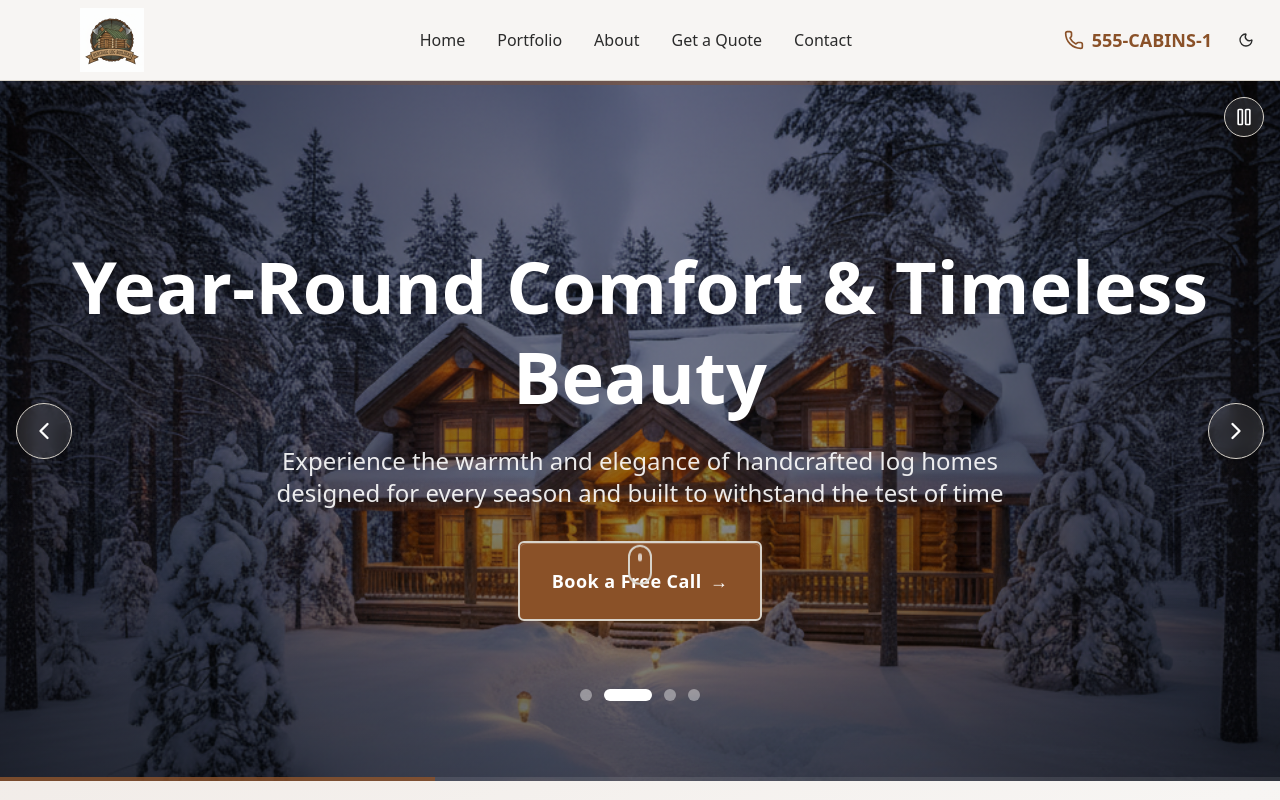
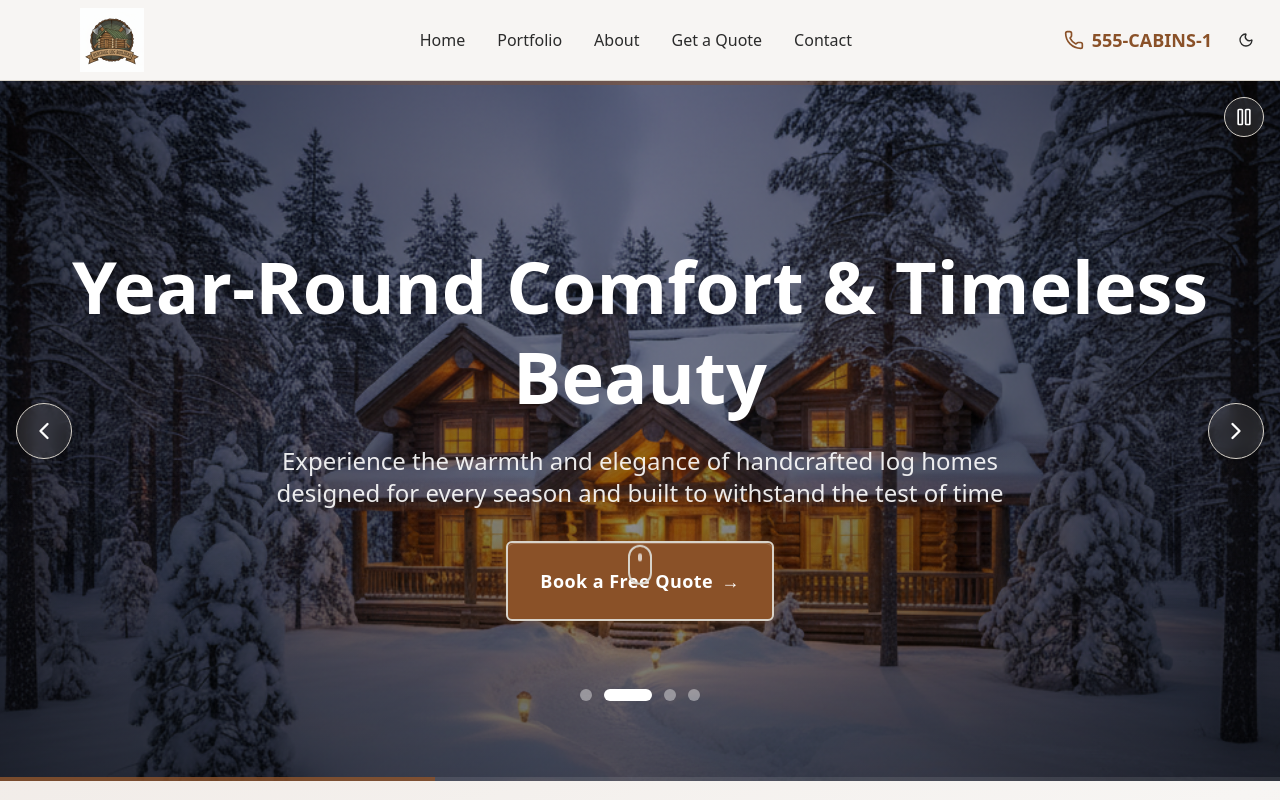
Before and after one commit to TNDIGITALMARK/acf0ab90-2625-499d-8a22-2e15491b1574, a Next.js app: page / in a window 1280 px wide. Shown: the top 800 px of the page. Built offline with nearby package versions, Linux system fonts and the light colour scheme.

Commit message:
Phoenix Agent implementation - change the book a free call button to say book a f...

```diff
--- a/src/components/HeroSlideshow.tsx
+++ b/src/components/HeroSlideshow.tsx
@@ -161,7 +161,7 @@ export default function HeroSlideshow() {
                 border-2 border-white/10 hover:border-white/30"
             >
               <span className="relative z-10 inline-flex items-center gap-2 font-semibold tracking-wide">
-                Book a Free Call
+                Book a Free Quote
                 <span className="transform transition-transform duration-300 group-hover:translate-x-1">→</span>
               </span>
             </Button>
```
